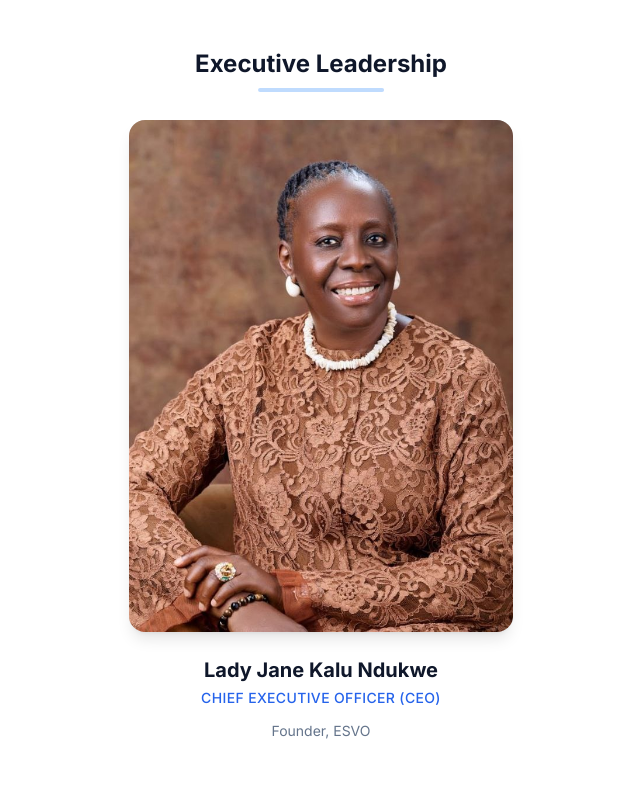
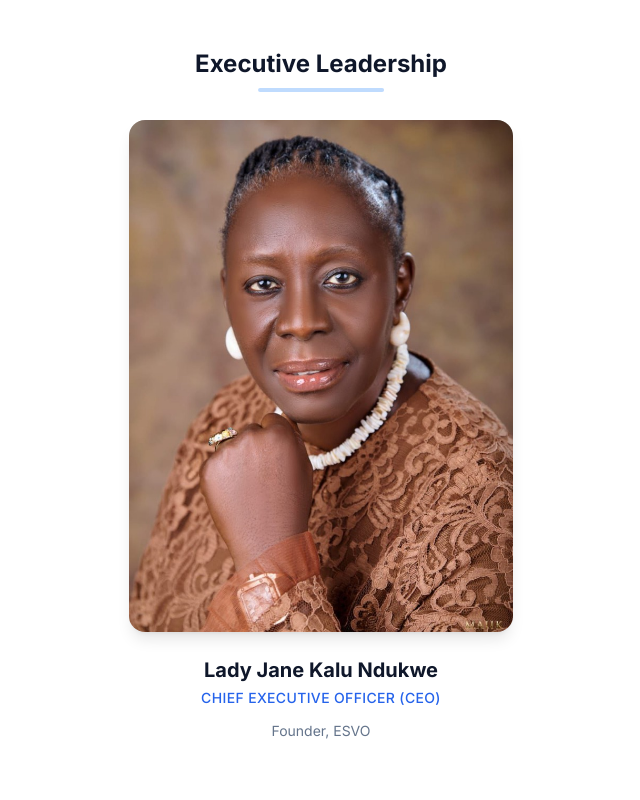
Before and after one commit to Wsalaudeen/project-ngo, a React (Vite) app: page / in a window 1280 px wide. Shown: the part 5860-6660 px from the top of the page, without its empty margins (319-959 px from the left). Built offline with nearby package versions, Linux system fonts and the light colour scheme.

Commit message:
fix:ceo picture

```diff
--- a/src/components/sections/Campaign.jsx
+++ b/src/components/sections/Campaign.jsx
@@ -128,7 +128,7 @@ const Campaign = () => {
                                         </div>
                                         <div>
                                             <div className="text-sm text-slate-400">Phone</div>
-                                            <div className="text-lg font-medium">____________________________</div>
+                                            <div className="text-lg font-medium">+234 806 603 8421</div>
                                         </div>
                                     </div>
                                     <div className="flex items-center">
@@ -137,7 +137,7 @@ const Campaign = () => {
                                         </div>
                                         <div>
                                             <div className="text-sm text-slate-400">Email</div>
-                                            <div className="text-lg font-medium">____________________________</div>
+                                            <div className="text-lg font-medium">info@esvo.org</div>
                                         </div>
                                     </div>
                                 </div>
--- a/src/components/sections/Team.jsx
+++ b/src/components/sections/Team.jsx
@@ -52,7 +52,7 @@ const Team = () => {
         {
             name: 'Lady Jane Kalu Ndukwe',
             role: 'Chief Executive Officer (CEO)',
-            image: '/ceo_latest.jpg', // Updated CEO image
+            image: '/ceo_v2.jpg', // Updated CEO image
             bio: 'Founder, ESVO'
         }
     ];
```
Also changed, not shown: public/ceo_v2.jpg (added).
